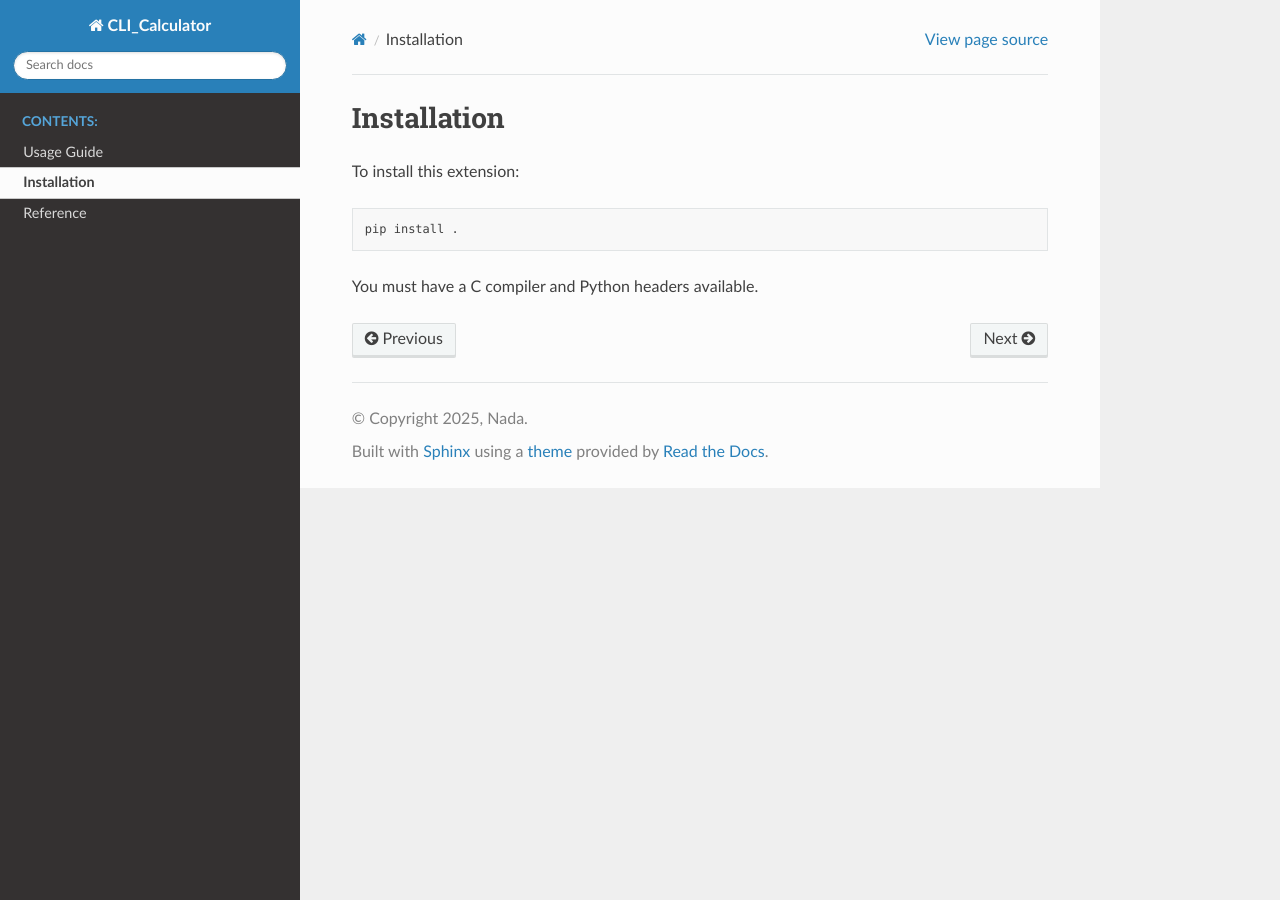
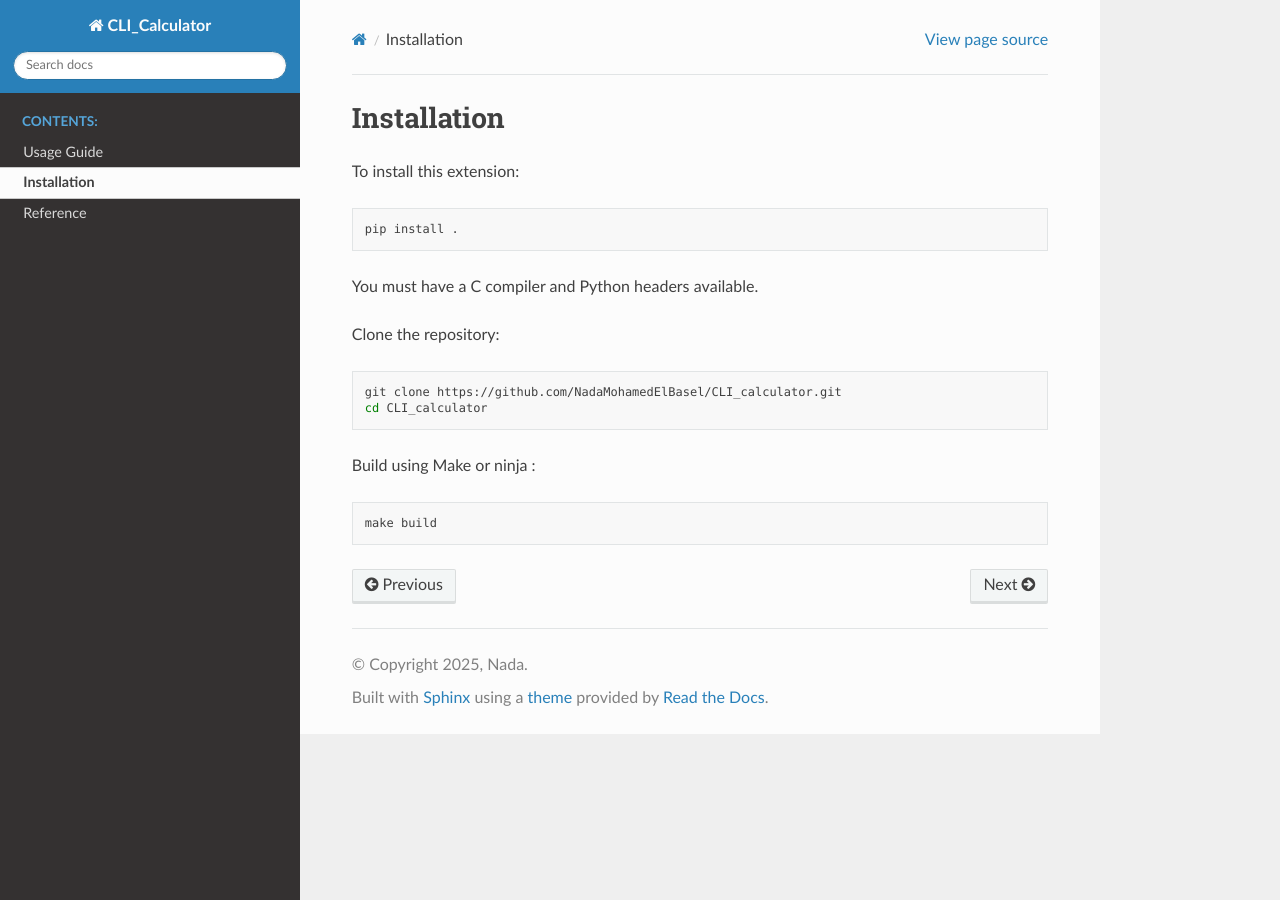
Before and after one commit to NadaMohamedElBasel/CLI_calculator, a Sphinx documentation site: the page built from docs/source/installation.rst, in a window 1280 px wide. Built offline with Sphinx 7.4.7 and the Read the Docs theme 3.1.0, drawn with Linux system fonts in a browser that asks for light colours.

Commit message:
Update installation.rst

```diff
--- a/docs/source/installation.rst
+++ b/docs/source/installation.rst
@@ -8,3 +8,16 @@ To install this extension:
    pip install .
 
 You must have a C compiler and Python headers available.
+
+Clone the repository:
+
+.. code-block:: bash
+
+    git clone https://github.com/NadaMohamedElBasel/CLI_calculator.git
+    cd CLI_calculator
+
+Build using Make or ninja :
+
+.. code-block:: bash
+
+    make build
```
